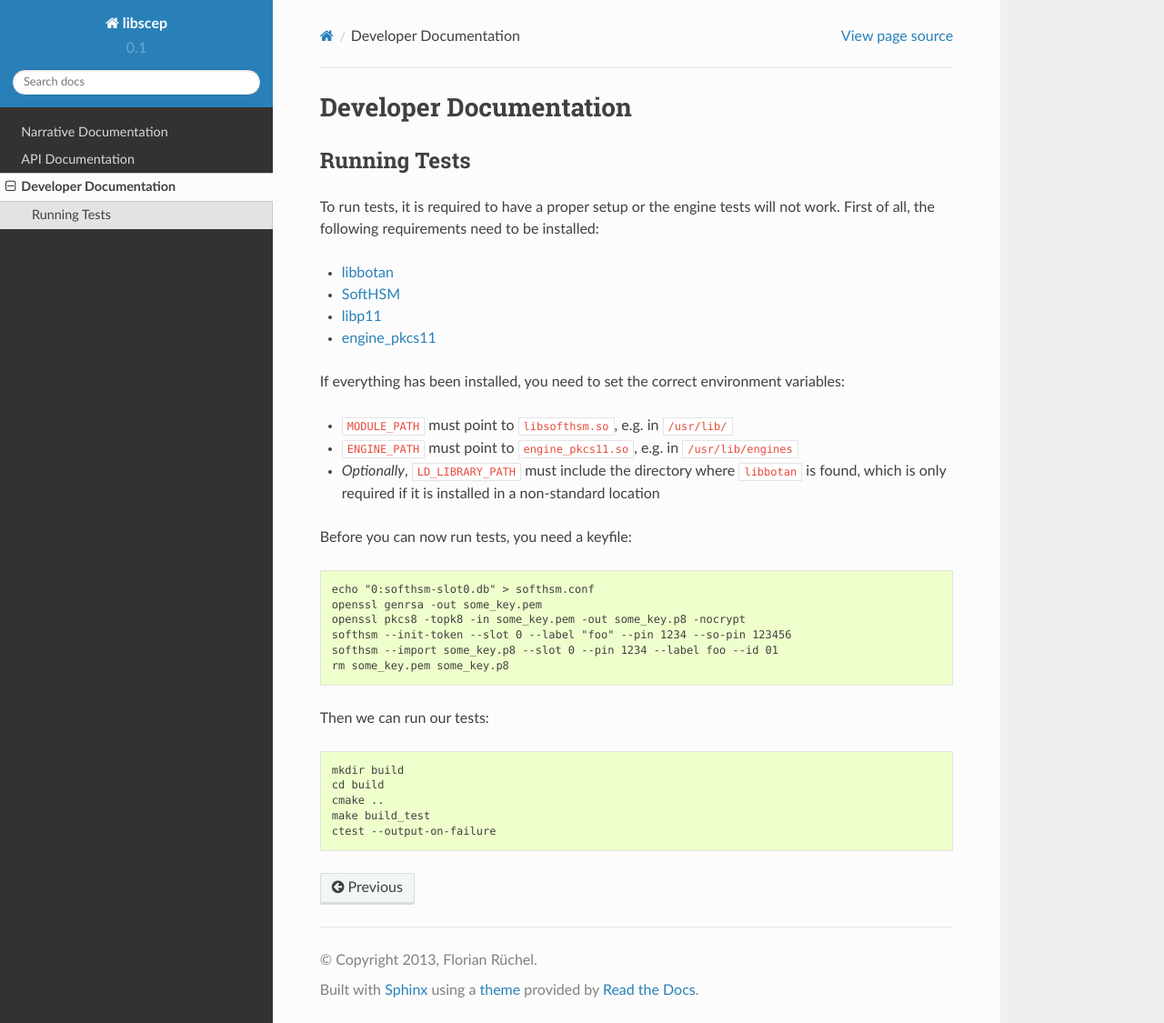
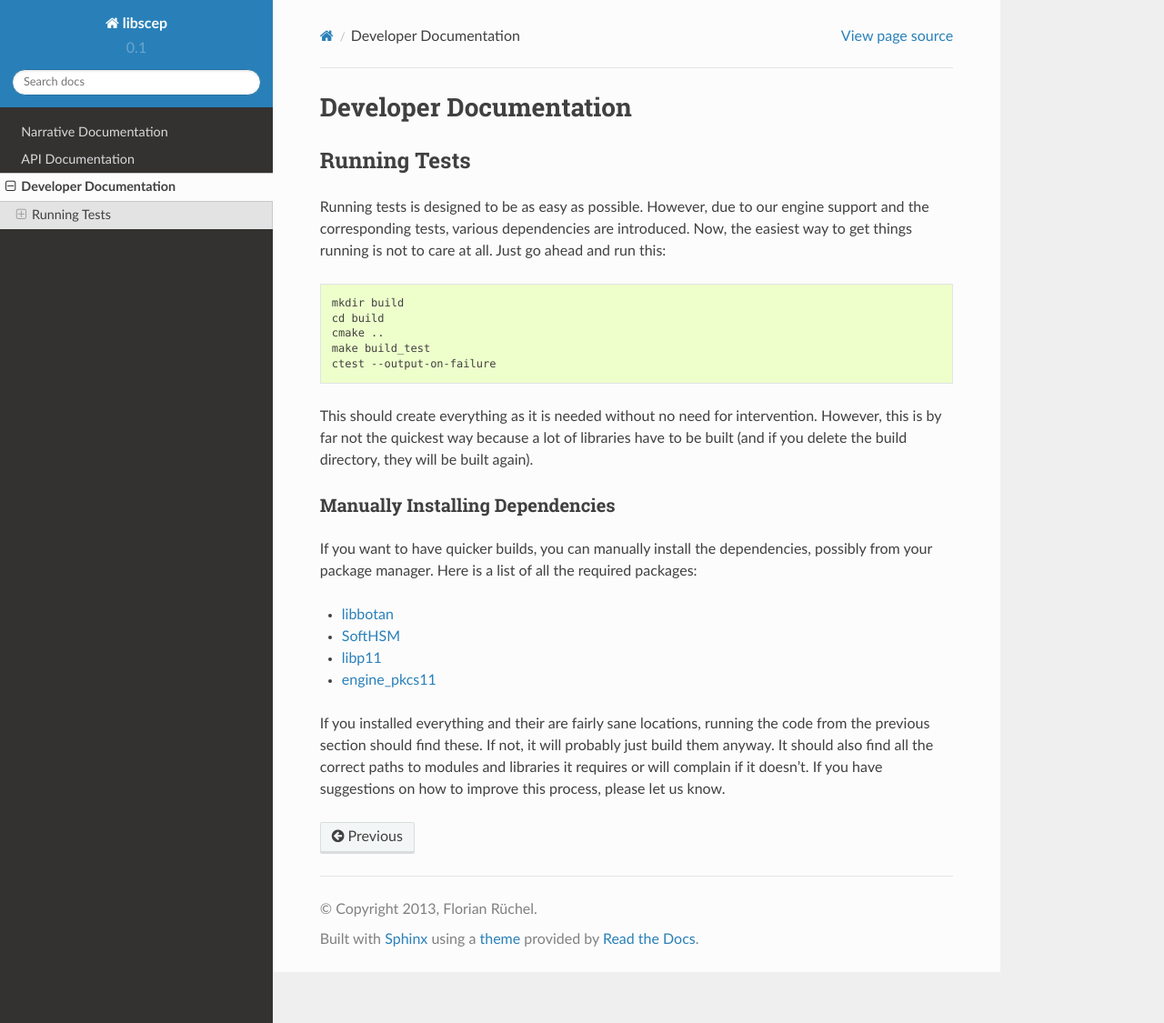
Before and after one commit to Javex/libscep, a Sphinx documentation site: the page built from docs/developer.rst, in a window 1280 px wide and 1125 px high. Shown: the whole window at 91% size. Built offline with Sphinx 7.4.7 and the Read the Docs theme 2.0.0, drawn with Linux system fonts in a browser that asks for light colours.

Commit message:
Fix #59 (Make running tests easier)
* Add all dependencies as submodules which are checked out, compiled and
  installed within a custom prefix inside the build directory if they are not
  found on the system. This is done for each dependency separately, so having
  some of them will skip those submodules
* Set up everything needed for the tests from CMake. Thus, when creating the
  build, all required files will be created correctly, including the SoftHSM
  database. Environment variables are no longer required, as the test program
  is informed about the required paths (dynamically creating a header file that
  includes the correct defines).
* Update documentation to reflect the new system
* Update .travis.yml, removing those parts that are now included somewhere else
* Temporary files now reside in a special tmp/ directory in the build path.
  This is important when tests fail while such files exist: They will persist
  and clutter the directory during development. Now the tmp/ directory can just
  be cleaned out to remove this clutter.

```diff
--- a/docs/developer.rst
+++ b/docs/developer.rst
@@ -5,31 +5,7 @@ Developer Documentation
 Running Tests
 =============
 
-To run tests, it is required to have a proper setup or the engine tests will not work. First of all, the following requirements need to be installed:
-
-* `libbotan <https://botan.randombit.net/>`_
-* `SoftHSM <https://www.opendnssec.org/softhsm/>`_
-* `libp11 <https://github.com/OpenSC/libp11>`_
-* `engine_pkcs11 <https://www.opensc-project.org/opensc/wiki/engine_pkcs11>`_
-
-If everything has been installed, you need to set the correct environment variables:
-
-* ``MODULE_PATH`` must point to ``libsofthsm.so``, e.g. in ``/usr/lib/``
-* ``ENGINE_PATH`` must point to ``engine_pkcs11.so``, e.g. in ``/usr/lib/engines``
-* *Optionally*, ``LD_LIBRARY_PATH`` must include the directory where ``libbotan`` is found, which is only required if it is installed in a non-standard location
-
-Before you can now run tests, you need a keyfile:
-
-.. code-block:: text
-
-    echo "0:softhsm-slot0.db" > softhsm.conf
-    openssl genrsa -out some_key.pem
-    openssl pkcs8 -topk8 -in some_key.pem -out some_key.p8 -nocrypt
-    softhsm --init-token --slot 0 --label "foo" --pin 1234 --so-pin 123456
-    softhsm --import some_key.p8 --slot 0 --pin 1234 --label foo --id 01
-    rm some_key.pem some_key.p8
-
-Then we can run our tests:
+Running tests is designed to be as easy as possible. However, due to our engine support and the corresponding tests, various dependencies are introduced. Now, the easiest way to get things running is not to care at all. Just go ahead and run this:
 
 .. code-block:: text
 
@@ -38,3 +14,17 @@ Then we can run our tests:
     cmake ..
     make build_test
     ctest --output-on-failure
+
+This should create everything as it is needed without no need for intervention. However, this is by far not the quickest way because a lot of libraries have to be built (and if you delete the build directory, they will be built again).
+
+Manually Installing Dependencies
+--------------------------------
+
+If you want to have quicker builds, you can manually install the dependencies, possibly from your package manager. Here is a list of all the required packages:
+
+* `libbotan <https://botan.randombit.net/>`_
+* `SoftHSM <https://www.opendnssec.org/softhsm/>`_
+* `libp11 <https://github.com/OpenSC/libp11>`_
+* `engine_pkcs11 <https://www.opensc-project.org/opensc/wiki/engine_pkcs11>`_
+
+If you installed everything and their are fairly sane locations, running the code from the previous section should find these. If not, it will probably just build them anyway. It should also find all the correct paths to modules and libraries it requires or will complain if it doesn't. If you have suggestions on how to improve this process, please let us know.
```
Also changed, not shown: .gitmodules (added), .travis.yml, 6 other files.
